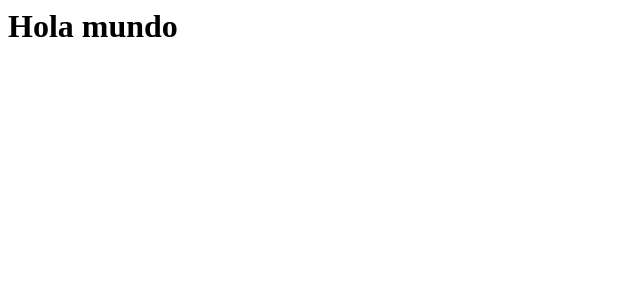
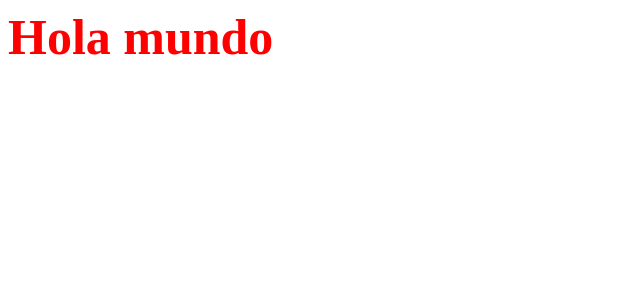
Before and after one commit to soyalextreme/platzi-conf-merch, a React app: page / in a window 1280 px wide. Shown: the top 300 px of the page, without its empty margins (0-640 px from the left). Built offline with nearby package versions, Linux system fonts and the light colour scheme.

Commit message:
CSS styles config for webpack

```diff
--- a/package.json
+++ b/package.json
@@ -15,14 +15,16 @@
     "react-dom": "^17.0.2"
   },
   "devDependencies": {
-    "webpack": "^5.38.1",
-    "webpack-cli": "^4.7.0",
     "@babel/core": "^7.14.3",
     "@babel/preset-env": "^7.14.4",
     "@babel/preset-react": "^7.13.13",
     "babel-loader": "^8.2.2",
+    "css-loader": "^5.2.6",
     "html-loader": "^2.1.2",
     "html-webpack-plugin": "^5.3.1",
+    "mini-css-extract-plugin": "^1.6.0",
+    "webpack": "^5.38.1",
+    "webpack-cli": "^4.7.0",
     "webpack-dev-server": "^3.11.2"
   }
 }
--- a/src/pages/App.jsx
+++ b/src/pages/App.jsx
@@ -1,4 +1,5 @@
 import React from "react";
+import "../styles/pages/app.css";
 
 const App = () => {
   return (
--- /dev/null
+++ b/src/styles/pages/app.css
@@ -0,0 +1,4 @@
+h1 {
+    font-size: 50px;
+    color: red;
+}
--- a/webpack.config.js
+++ b/webpack.config.js
@@ -1,5 +1,6 @@
 const path = require("path");
 const HtmlWebpackPlugin = require("html-webpack-plugin");
+const MiniCssExtractPlugin = require("mini-css-extract-plugin");
 
 module.exports = {
   entry: "./src/index.js",
@@ -27,12 +28,24 @@ module.exports = {
           },
         ],
       },
+      {
+        test: /\.css$/,
+        use: [
+          {
+            loader: MiniCssExtractPlugin.loader,
+          },
+          "css-loader",
+        ],
+      },
     ],
   },
   plugins: [
     new HtmlWebpackPlugin({
       template: "./public/index.html",
       filename: "./index.html",
+    }),
+    new MiniCssExtractPlugin({
+      filename: "assets/[name].css",
     }),
   ],
   devServer: {
```
Also changed, not shown: 1 other file (tests, documents, lock files or other folders).
